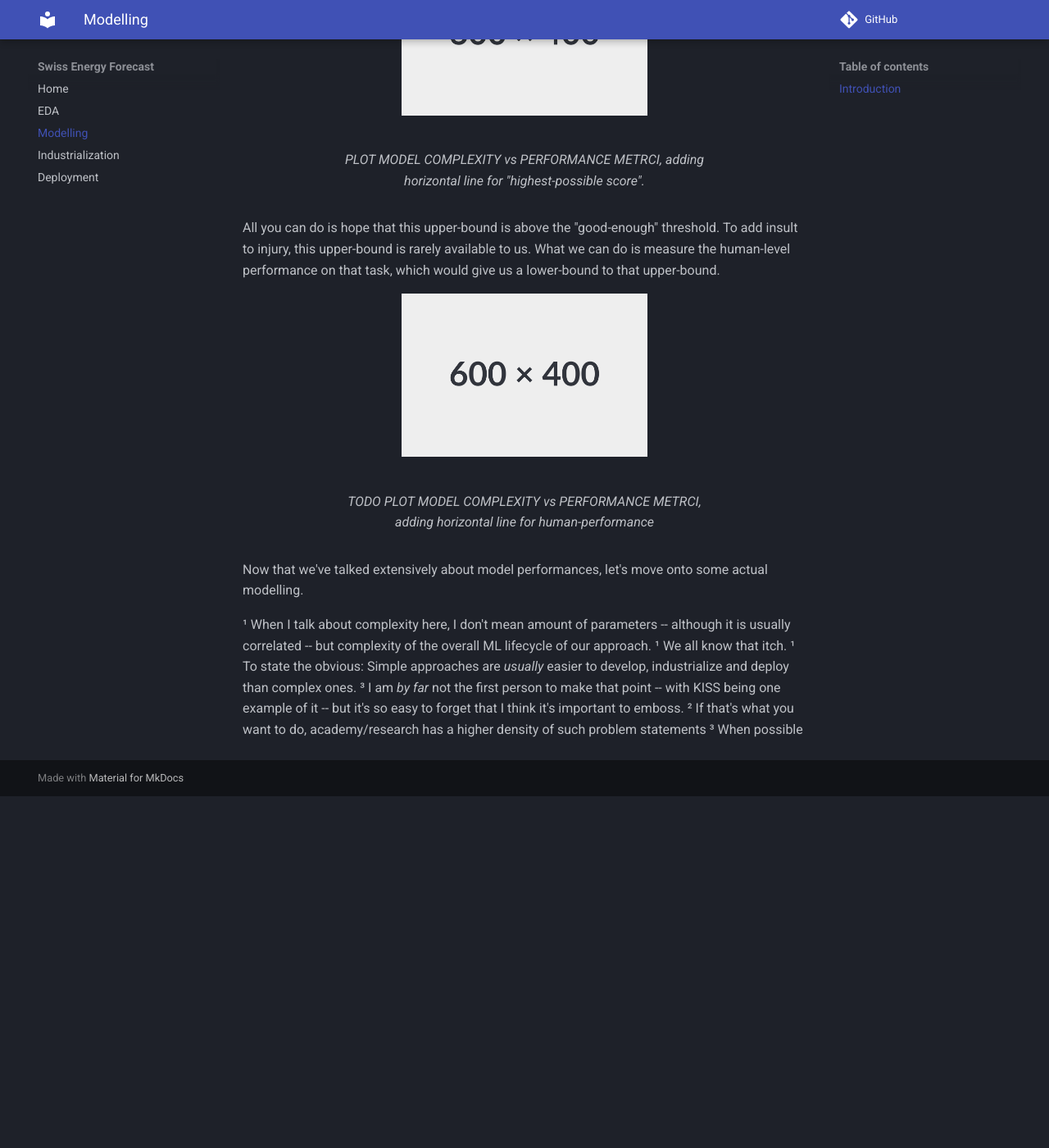
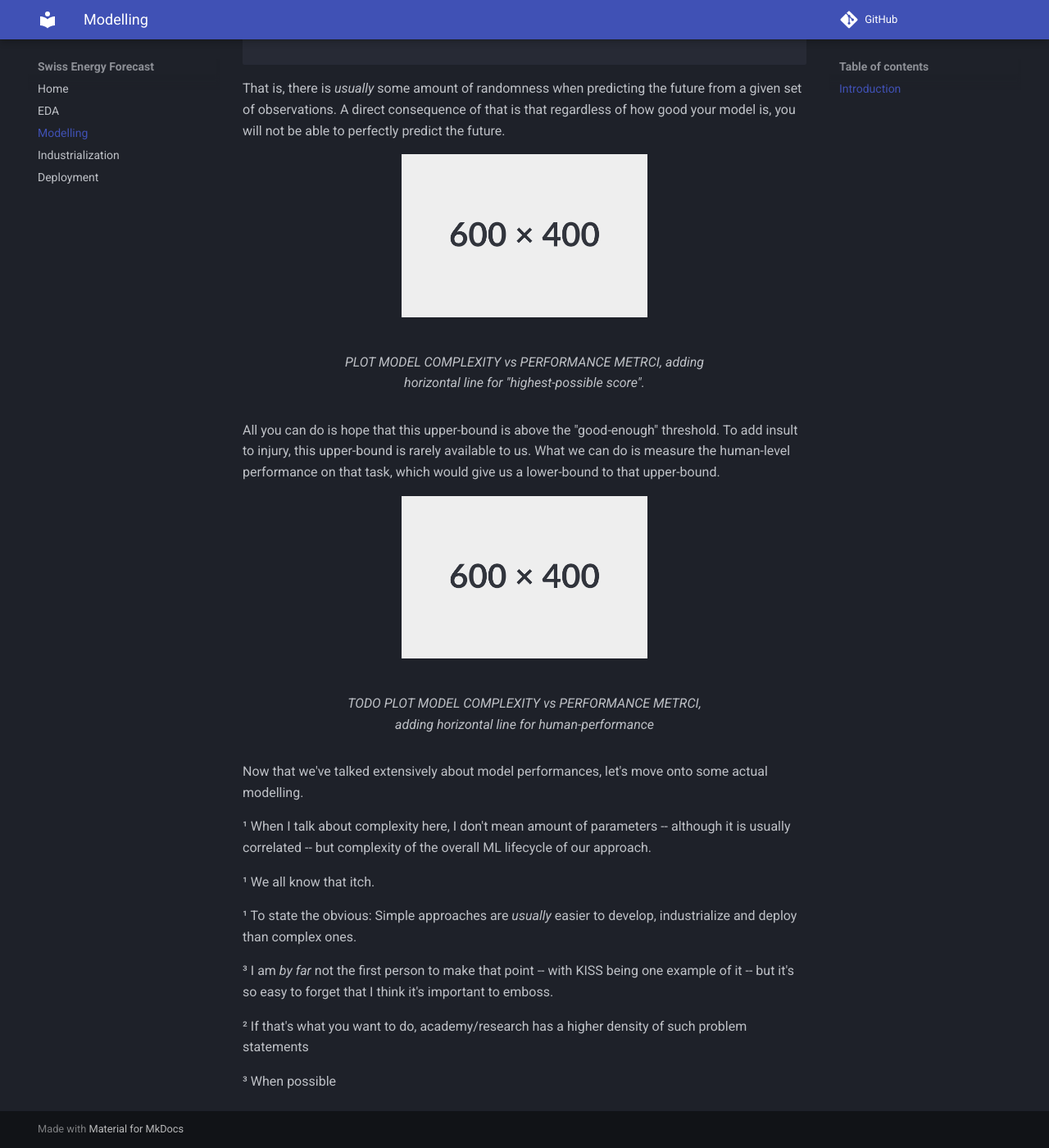
Before and after one commit to arthurgassner/swissenergy-frontend, an MkDocs documentation site: the page built from docs/modelling.md, in a window 1280 px wide and 1400 px high, scrolled down 2845 px. Shown: the whole window at 82% size. Built offline with MkDocs 1.6.1 and Material for MkDocs 9.7.7, drawn with Linux system fonts in a browser that asks for light colours; a script that is not in the unit is left out; comment, search, counter and statistics services are not loaded; before the commit the page ends 3816 px from its top, so only the background shows below that; some of the changed text lies outside the part shown.

Commit message:
Update text

```diff
--- a/docs/modelling.md
+++ b/docs/modelling.md
@@ -42,7 +42,7 @@
 
 This brings me to my second point:
 
-	 **Most industry problems have a "this is good-enough" threshold.**
+<center><h1><font size="6"><b>Most industry problems have a "this is good-enough" threshold.</b></font></h1></center>
 
 <figure markdown="span">
   ![Image title](images/modelling/placeholder.png){ width="300" }
@@ -60,7 +60,7 @@
 
 Now let's say we are trying different approaches, yielding different MAPE scores, but none of them really satisfy us. One thing to keep in my is my third point:
 
-	    **Most prediction problems have a performance upper-bound.**
+<center><h1><font size="6"><b>Most prediction problems have a performance upper-bound.</b></font></h1></center>
 
 That is, there is _usually_ some amount of randomness when predicting the future from a given set of observations. A direct consequence of that is that regardless of how good your model is, you will not be able to perfectly predict the future.
 
@@ -82,8 +82,13 @@
 Now that we've talked extensively about model performances, let's move onto some actual modelling.
 
 ¹ When I talk about complexity here, I don't mean amount of parameters -- although it is usually correlated -- but complexity of the overall ML lifecycle of our approach.
+
 ¹ We all know that itch.
+
 ¹ To state the obvious: Simple approaches are _usually_ easier to develop, industrialize and deploy than complex ones.
+
 ³ I am _by far_ not the first person to make that point -- with KISS being one example of it -- but it's so easy to forget that I think it's important to emboss.
+
 ² If that's what you want to do, academy/research has a higher density of such problem statements
+
 ³ When possible
--- a/mkdocs.yml
+++ b/mkdocs.yml
@@ -3,6 +3,8 @@
 repo_url: https://github.com/arthurgassner/swiss-energy-frontend/
 theme:
   name: material
+  features:
+    - content.footnote.tooltips
   palette:
     scheme: slate  # Options: default, slate, or custom
     primary: plum  # Primary color
```
Also changed, not shown: other parts of docs/modelling.md (+3 -3 lines).
